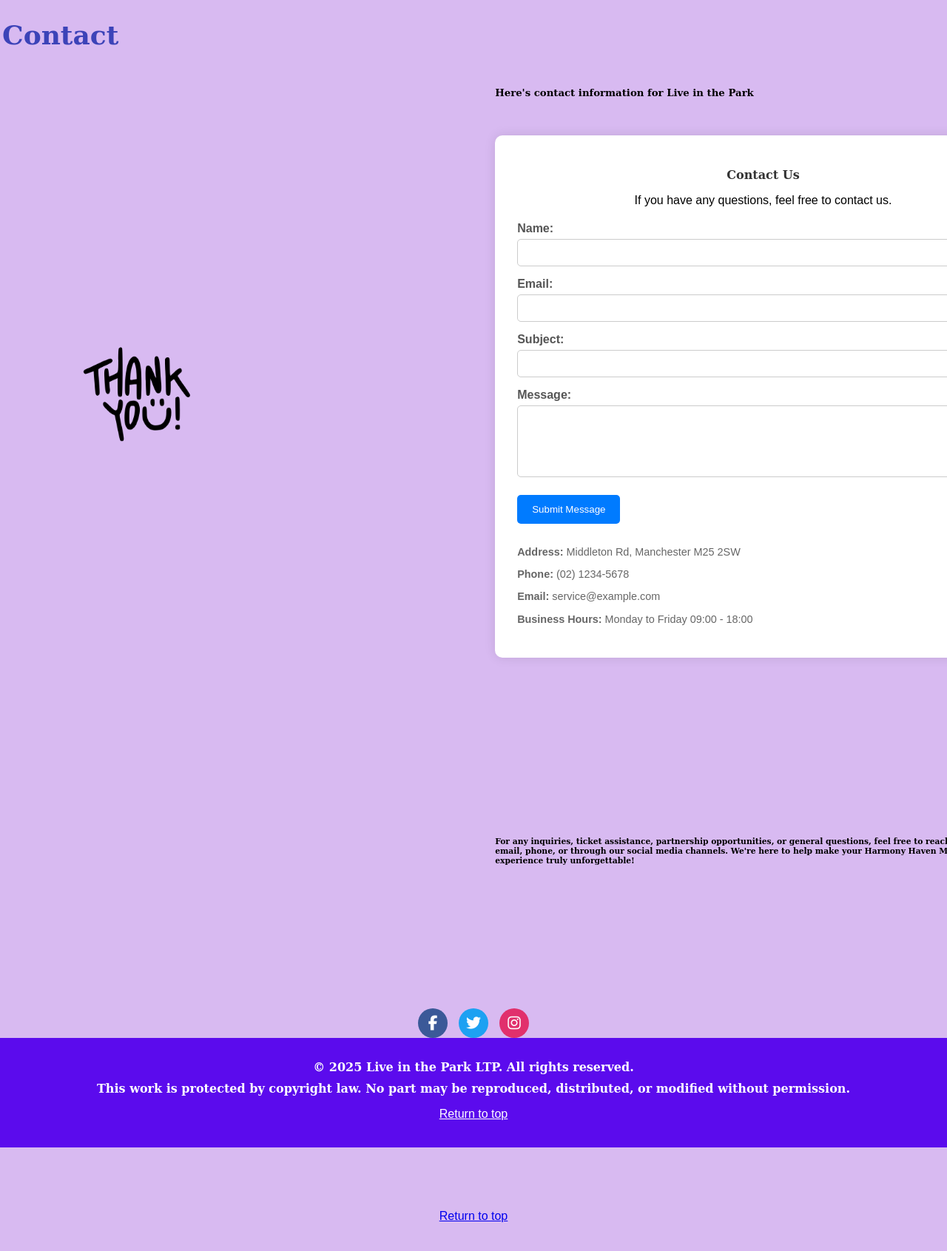
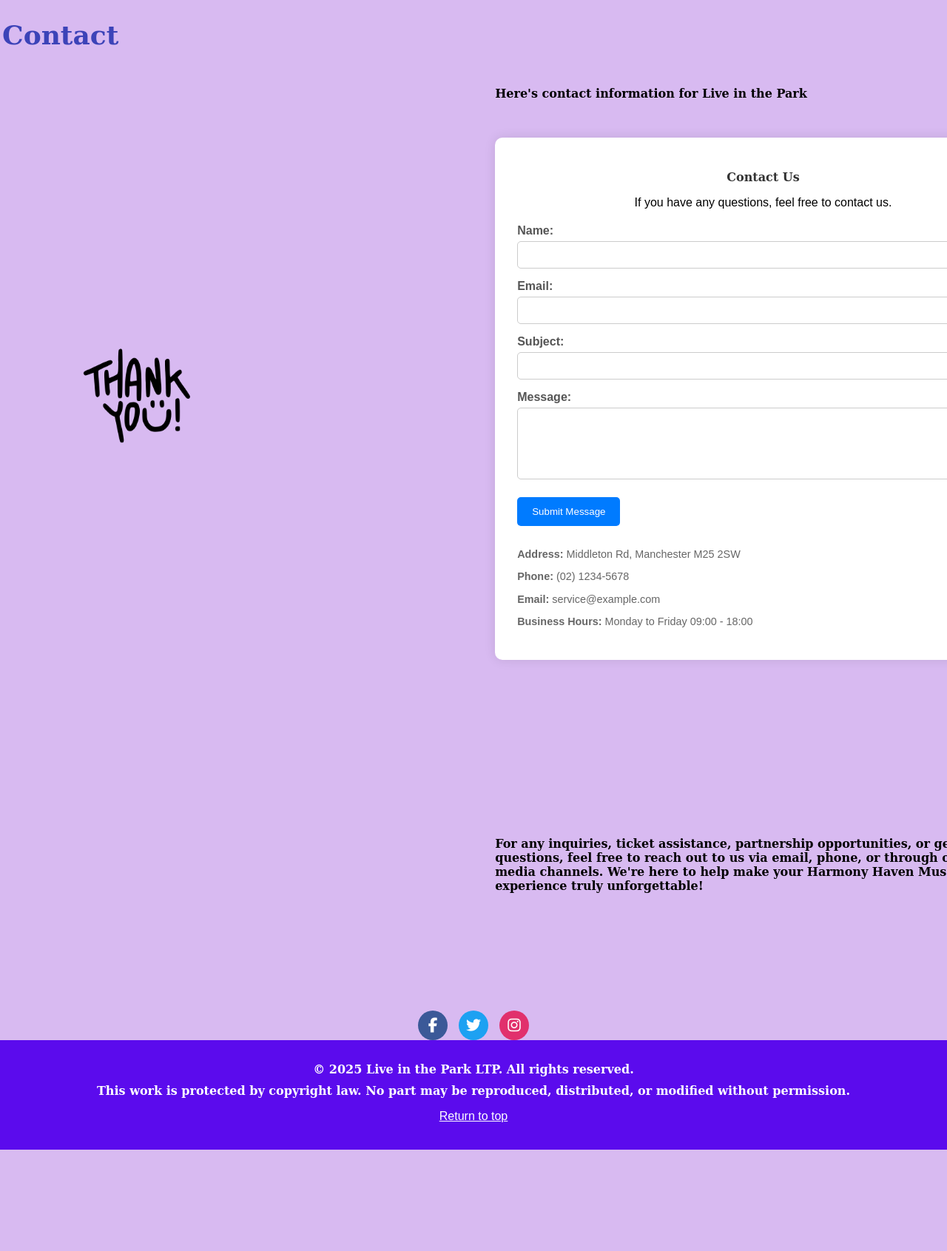
Before and after one commit to anders105/live-in-the-park., a plain HTML site: page contact.html in a window 1280 px wide. Shown: the part 517-2208 px from the top of the page at 74% size. After the commit the page ends 2071 px from the top, so only its background shows below. Drawn offline with Linux system fonts and the light colour scheme.

Commit message:
Update contact.html

```diff
--- a/contact.html
+++ b/contact.html
@@ -184,7 +184,7 @@ h3 {
     </tr>
     <tr>
       <td width="562" height="432"><img src="Home (5).png" width="363" height="381" alt=""/></td>
-      <td width="615" align="left" valign="top"><h5>Here's contact information for Live in the Park</h5>
+      <td width="615" align="left" valign="top"><h4>Here's contact information for Live in the Park</h4>
 
 <html lang="en">
 <head>
@@ -334,7 +334,7 @@ h3 {
       <h2>&nbsp;</h2>
       <h2>&nbsp;</h2>
       <h2>&nbsp;</h2>
-      <h6>For any inquiries, ticket assistance, partnership opportunities, or general questions, feel free to reach out to us via email, phone, or through our social media channels. We're here to help make your Harmony Haven Music Festival experience truly unforgettable!</h6>
+      <h4>For any inquiries, ticket assistance, partnership opportunities, or general questions, feel free to reach out to us via email, phone, or through our social media channels. We're here to help make your Harmony Haven Music Festival experience truly unforgettable!</h4>
       <p id="#top">&nbsp;</p></td>
       <td>&nbsp;</td>
     </tr>
@@ -358,9 +358,5 @@ h3 {
     <h4>This work is protected by copyright law. No part may be reproduced, distributed, or modified without permission.</h4>
     <p><a href="#top" style="color: white; text-decoration: underline;">Return to top</a></p>
   </footer>
-<p>&nbsp;</p>
-<p>&nbsp;</p>
-<p>
-<p style="text-align: center"><a href="#top">Return to top</a></p>&nbsp;</p>
 </body>
 </html>
```
